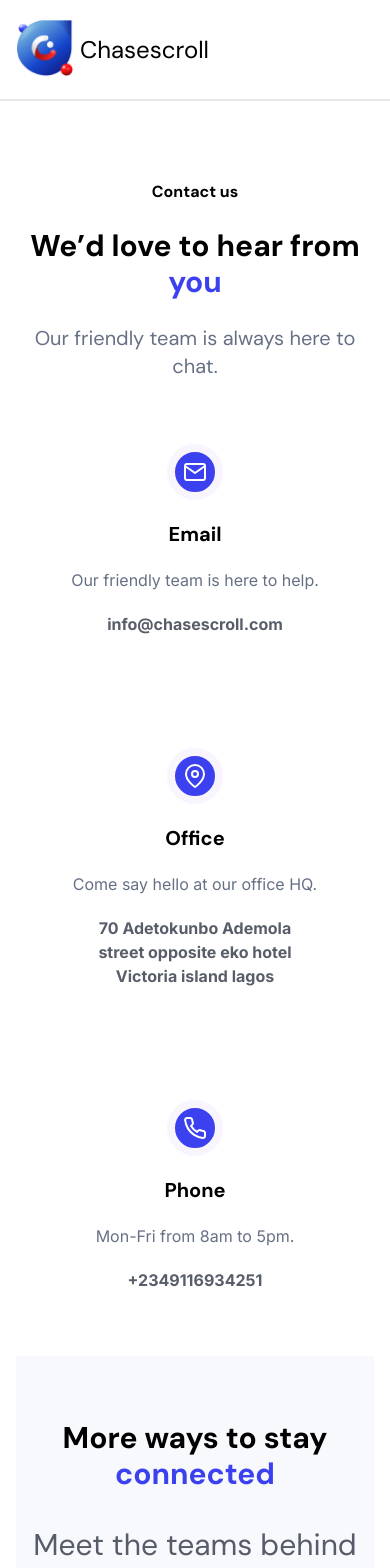
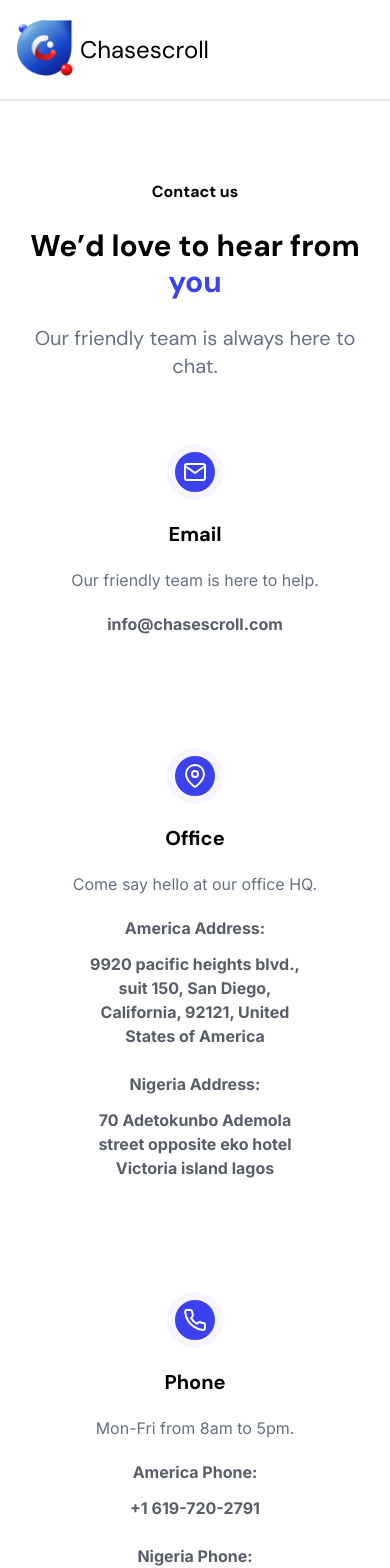
Before and after one commit to Gitadmin23/Chasescroll-Landingpage, a React (Vite) app: page /contact in a window 390 px wide. Shown: the top 1568 px of the page. Built offline with nearby package versions, Linux system fonts and the light colour scheme; some icons are missing; the HTML template or start-up script is replaced by a standard one.

Commit message:
updating office and phone details

```diff
--- a/src/components/Contact/Card.jsx
+++ b/src/components/Contact/Card.jsx
@@ -9,7 +9,18 @@ const Card = () => {
           <img src={item.icon} alt={item.text} />
           <p className=" text-xl font-semibold " >{item.title}</p>
           <h4 className="inter text-[#667085] " >{item.text}</h4>
-          <p className=" font-bold max-w-[210px] inter text-base text-[#101828B2] " >{item.link}</p>
+          <div className=" flex flex-col gap-3 " >
+            {item?.firstlabel && (
+              <p className=" font-bold max-w-[210px] inter text-base text-[#101828B2] " >{item?.firstlabel}</p>
+            )}
+            {item.first && (
+              <p className=" font-bold max-w-[210px] inter text-base text-[#101828B2] " >{item.first}</p>
+            )}
+            {item?.secondlabel && (
+              <p className=" font-bold max-w-[210px] mt-3 inter text-base text-[#101828B2] " >{item?.secondlabel}</p>
+            )}
+            <p className=" font-bold max-w-[210px] inter text-base text-[#101828B2] " >{item.link}</p>
+          </div>
         </div>
       ))}
     </div>
--- a/src/constants/index.js
+++ b/src/constants/index.js
@@ -110,6 +110,9 @@ export const CONTACT_CARDS = [
         icon: "/assets/icons/map.svg",
         title: "Office",
         text: "Come say hello at our office HQ.",
+        firstlabel : "America Address: ",
+        first: " 9920 pacific heights blvd., suit 150, San Diego, California, 92121, United States of America",
+        secondlabel : "Nigeria Address:",
         link: "70 Adetokunbo Ademola street opposite eko hotel Victoria island lagos",
     },
     {
@@ -117,6 +120,9 @@ export const CONTACT_CARDS = [
         icon: "/assets/icons/phone.svg",
         title: "Phone",
         text: "Mon-Fri from 8am to 5pm.",
+        firstlabel : "America Phone: ",
+        first: "+1 619-720-2791",
+        secondlabel : "Nigeria Phone:",
         link: "+2349116934251",
     },
 ]
```
